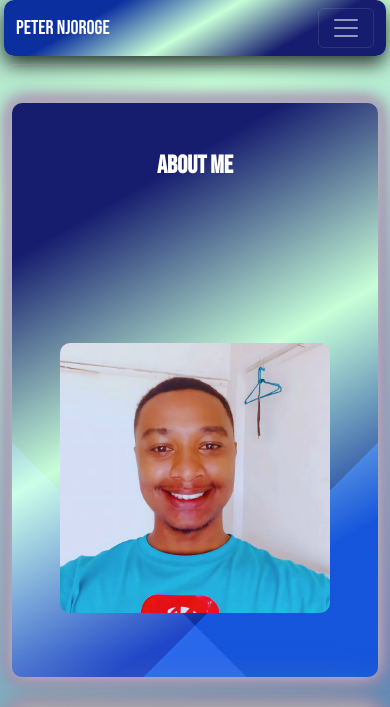
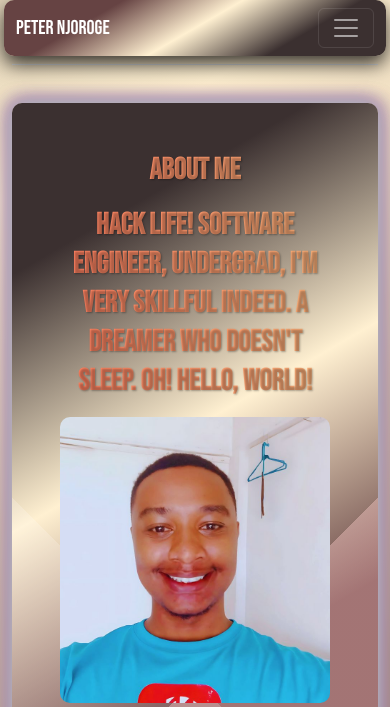
Before and after one commit to Njoro90260/portfolio, a Flask app: page / in a window 390 px wide. Shown: the top 707 px of the page. Run offline with Flask 3, Linux system fonts and the light colour scheme; some libraries are stand-ins or nearby versions; grey boxes are pictures that could not be loaded.

Commit message:
text background commit 2.

```diff
--- a/static/css/styles.css
+++ b/static/css/styles.css
@@ -5,14 +5,14 @@
     font-style: normal;
 }
 :root {
-    --dark1: #161D6F;
-    --dark2: #0B2F9F;
-    --light1: #98DED9;
-    --light2: #C7FFD8;
-    --light1-rgba: rgba(155, 222, 217, 1);
-    --light2-rgba: rgba(199, 255, 216, 1);
-    --dark1-rgba: rgba(22, 29, 111, 1);
-    --dark2-rgba: rgba(11, 47, 159, 1)
+    --dark1: #3B3030;
+    --dark2: #664343;
+    --light1: #795757;
+    --light2: #FFF0D1;
+    --light1-rgba: rgba(121, 87, 87, 1);
+    --light2-rgba: rgba(255, 240, 209, 1);
+    --dark1-rgba: rgba(59, 48, 48, 1);
+    --dark2-rgba: rgba(102, 67, 67, 1);
 }
 
 body {
@@ -111,7 +111,7 @@
 
 .profile-img {
     width: 100%;
-    height: auto;
+    height: 100%;
     border-radius: 10px;
     object-fit: cover;
 }
@@ -119,6 +119,24 @@
 .text {
     max-width: 500px;
 }
+.clipped-text {
+    font-size: 30px; /* Font size for better visibility */
+    font-weight: bold;
+    line-height: 1.3;
+    background: linear-gradient(90deg, #ff7e5f, #feb47b); /* Gradient from left to right */
+    color: transparent;
+    -webkit-background-clip: text;
+    background-clip: text;
+    -webkit-text-fill-color: transparent;
+    text-align: center;
+    position: relative;
+    z-index: 2;
+
+    /* Optional subtle shadow for better readability */
+    text-shadow: 1px 1px 2px rgba(0, 0, 0, 0.3); /* Light shadow */
+}
+
+
 #about {
     background:
         linear-gradient(45deg, var(--dark1) 25%, transparent 25%),
@@ -137,25 +155,11 @@
     opacity: 1;
     animation: glow 15s ease-in-out infinite;
 }
-
 .about-section {
     display: flex;
     justify-content: space-between;
     flex-direction: row;
 }
-.clipped-text {
-    font-size: 25px; /* Increase the font size */
-    font-weight: bold;
-    line-height: 1.3; /* Increase line-height for better readability */
-    background-image: url('../static/images/text-pic.jpg') no-repeat center center;
-    background-size: cover;
-    color: transparent;
-    -webkit-background-clip: text;
-    background-clip: text;
-    -webkit-text-fill-color: transparent;
-    text-align: center; /* Optional: Center the text */
-}
-
 section#skills {
     box-shadow: 0px 8px 20px rgba(0, 0, 0, 0.8);
     height: auto;
--- a/templates/index.html
+++ b/templates/index.html
@@ -5,10 +5,10 @@
 <div class="container about-section">
     <div class="row">
         <!-- First Section: About Me -->
-        <section id="about" class="p-5 text-white col-md-8 mx-auto">
+        <section id="about" class="p-5 col-md-8 mx-auto">
             <div class="row">
                 <div class="col-md-6">
-                    <h2 class="mb-3">ABOUT ME</h2>
+                    <h2 class="mb-3 clipped-text">ABOUT ME</h2>
                     <div class="d-flex align-items-center">
                         <!-- <svg class="icon me-3" xmlns="http://www.w3.org/2000/svg" viewBox="0 0 24 24" width="50"
                             height="50">
@@ -54,6 +54,7 @@
                         aria-label="Slide 3"></button>
                 </div>
                 <div class="carousel-inner">
+                    <a href="#">
                         <div class="carousel-item active">
                             <img src="{{ url_for('static', filename='images/gratisography-vr-glasses.jpg') }}"
                                 alt="VR Glasses" class="d-block w-100 carousel-img" alt="...">
@@ -63,6 +64,8 @@
                                     Bootstrap styling. It integrates CRUD operations and user authentication.</p>
                             </div>
                         </div>
+                    </a>
+                    <a href="#">
                         <div class="carousel-item">
                             <img src="{{ url_for('static', filename='images/gratisography-covered-in-confetti.jpg') }}"
                                 alt="Covered in Confetti" class="d-block w-100 carousel-img">
@@ -73,6 +76,8 @@
                                     data science and visualization.</p>
                             </div>
                         </div>
+                    </a>
+                    <a href="#">
                         <div class="carousel-item">
                             <img src="{{ url_for('static', filename='images/gratisography-chill-chinchilla-free-stock-photo.jpg') }}"
                                 alt="Chill Chinchilla" class="d-block w-100 carousel-img">
@@ -81,6 +86,7 @@
                                 <p>Some representative placeholder content for the third slide.</p>
                             </div>
                         </div>
+                    </a>
                 </div>
                 <button class="carousel-control-prev" type="button" data-bs-target="#carouselExampleCaptions"
                     data-bs-slide="prev">
```
Lines whose indentation alone changed are shown as unchanged.
